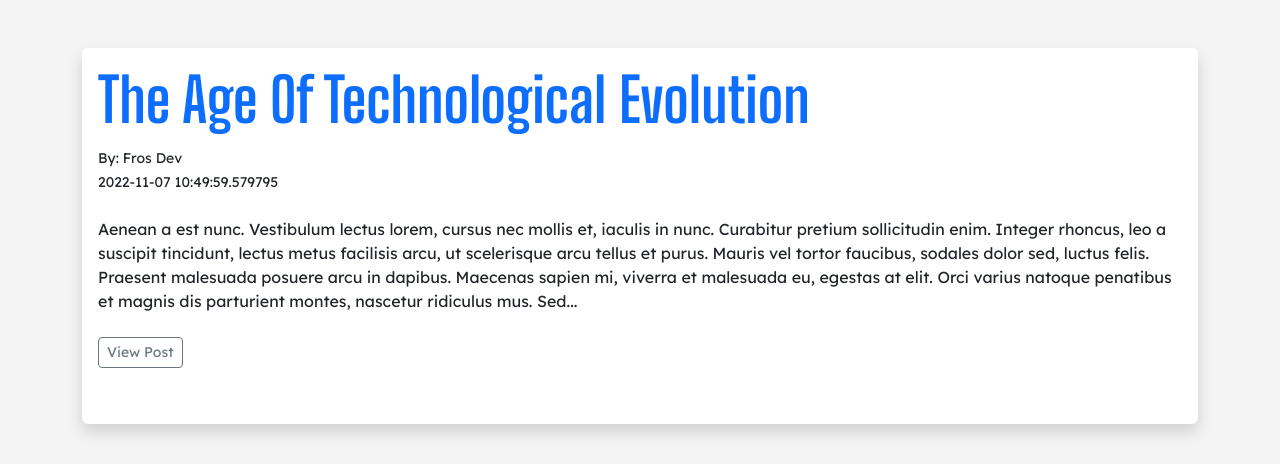
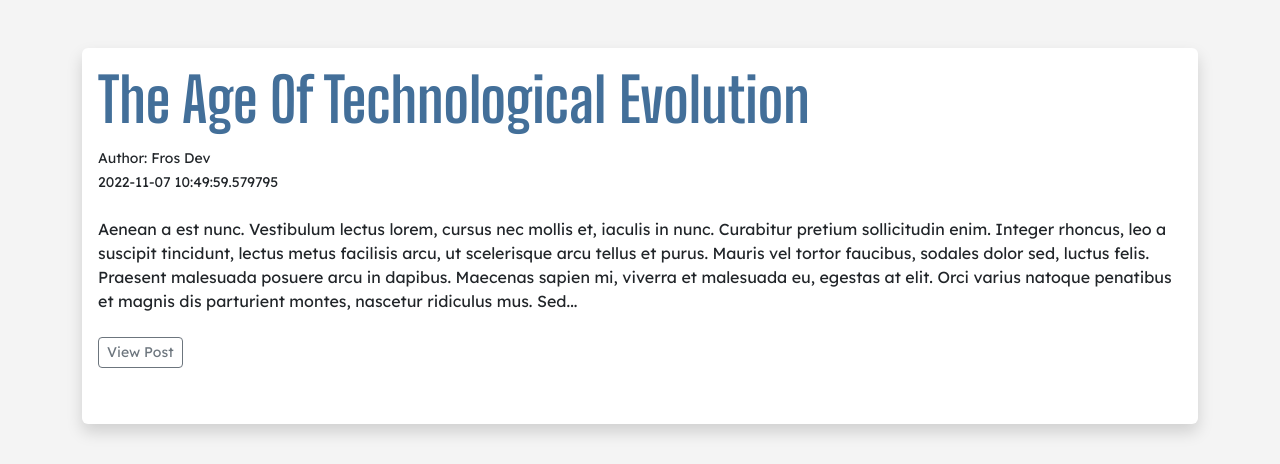
Before and after one commit to froschi95/flaskuarium, a Flask app: page / in a window 1280 px wide. Shown: the part 110-574 px from the top of the page. Run offline with Flask 3, Linux system fonts and the light colour scheme; data comes from the database, SQL or seed files in the repository; some libraries are stand-ins or nearby versions; some web fonts are replaced.

Commit message:
Slight css mod

```diff
--- a/static/css/index.css
+++ b/static/css/index.css
@@ -19,7 +19,7 @@ body {
 }
 
 .title {
-	color: rgb(43, 67, 90);
+	color: rgb(67, 111, 153);
 }
 
 footer {
--- a/templates/index.html
+++ b/templates/index.html
@@ -14,11 +14,13 @@ get_flashed_messages() %}
 <br />
 {% for post in posts %}
 <div class="shadow p-3 mb-5 bg-body rounded">
-	<h2 class="title">
-		<a href="{{ url_for('post', id=post.id)}}">{{ post.title }}</a>
+	<h2>
+		<a class="title" href="{{ url_for('post', id=post.id)}}"
+			>{{ post.title }}</a
+		>
 	</h2>
 	<small
-		>By: {{ post.author.name }}<br />
+		>Author: {{ post.author.name }}<br />
 		{{ post.date_posted }}</small
 	>
 	<br /><br />
```
